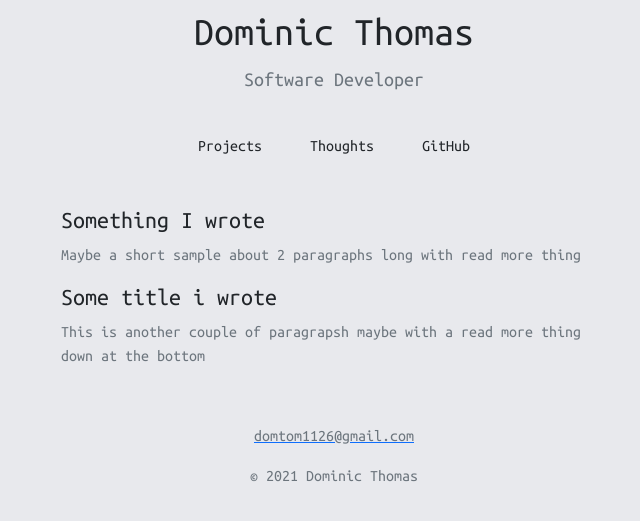
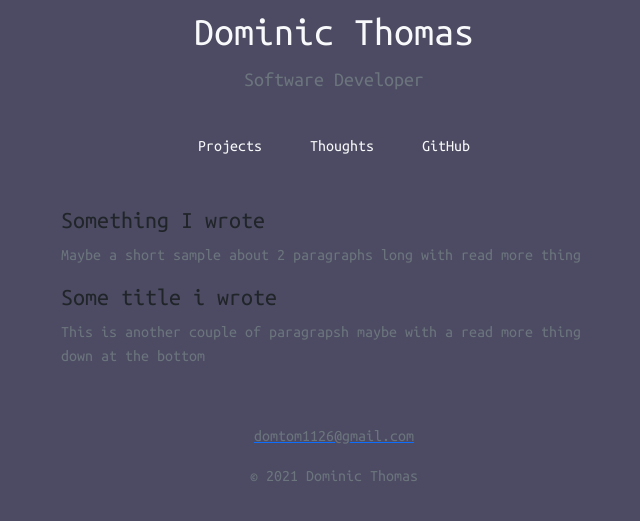
Before and after one commit to domtom1126/site, a Flask app: page /thoughts in a window 1280 px wide. Shown: the top 521 px of the page, without its empty margins (306-946 px from the left). Run offline with Flask 2, Linux system fonts and the light colour scheme.

Commit message:
changed background color

```diff
--- a/templates/thoughts.html
+++ b/templates/thoughts.html
@@ -3,7 +3,8 @@
 <html lang="en">
 
 <head>
-  <link rel="stylesheet" href="style.css"> <link href="https://cdn.jsdelivr.net/npm/bootstrap@5.2.0/dist/css/bootstrap.min.css" rel="stylesheet"
+  <link rel="stylesheet" href="custom.css">
+  <link href="https://cdn.jsdelivr.net/npm/bootstrap@5.2.0/dist/css/bootstrap.min.css" rel="stylesheet"
     integrity="sha384-gH2yIJqKdNHPEq0n4Mqa/HGKIhSkIHeL5AyhkYV8i59U5AR6csBvApHHNl/vI1Bx" crossorigin="anonymous">
   <script src="https://cdn.jsdelivr.net/npm/bootstrap@5.2.0/dist/js/bootstrap.bundle.min.js"
     integrity="sha384-A3rJD856KowSb7dwlZdYEkO39Gagi7vIsF0jrRAoQmDKKtQBHUuLZ9AsSv4jD4Xa"
@@ -20,10 +21,10 @@
   <link href="css/style.css" rel="stylesheet">
 </head>
 
-<body style="background-color:#E8E9ED">
+<body style="background-color:#4C4B63">
 
   <div class="text-center mt-2">
-    <h1 class="display-6 fw-thin"><a href="/" class="link-dark nav-link">Dominic Thomas</a></h1>
+    <h1 class="display-6 fw-thin"><a href="/" class="link-light nav-link">Dominic Thomas</a></h1>
 
     <div class="col-lg-6 mx-auto">
       <p class="lead text-muted">Software Developer</p>
@@ -37,9 +38,9 @@
       </a>
 
       <ul class="nav col-12 col-md-auto mb-2 justify-content-center mb-md-0">
-        <li><a href="/projects" class="nav-link px-4 link-dark">Projects</a></li>
-        <li><a href="/thoughts" class="nav-link px-4 link-dark">Thoughts</a></li>
-        <li><a href="https://www.github.com/domtom1126" class="nav-link px-4 link-dark" target="_blank">GitHub</a></li>
+        <li><a href="/projects" class="nav-link px-4 link-light">Projects</a></li>
+        <li><a href="/thoughts" class="nav-link px-4 link-light">Thoughts</a></li>
+        <li><a href="https://www.github.com/domtom1126" class="nav-link px-4 link-light" target="_blank">GitHub</a></li>
       </ul>
 
       <div class="col-md-3 text-end">
```
Also changed, not shown: templates/about.html (+6 -6 lines), templates/home.html (+5 -5 lines), templates/projects.html (+5 -5 lines).
